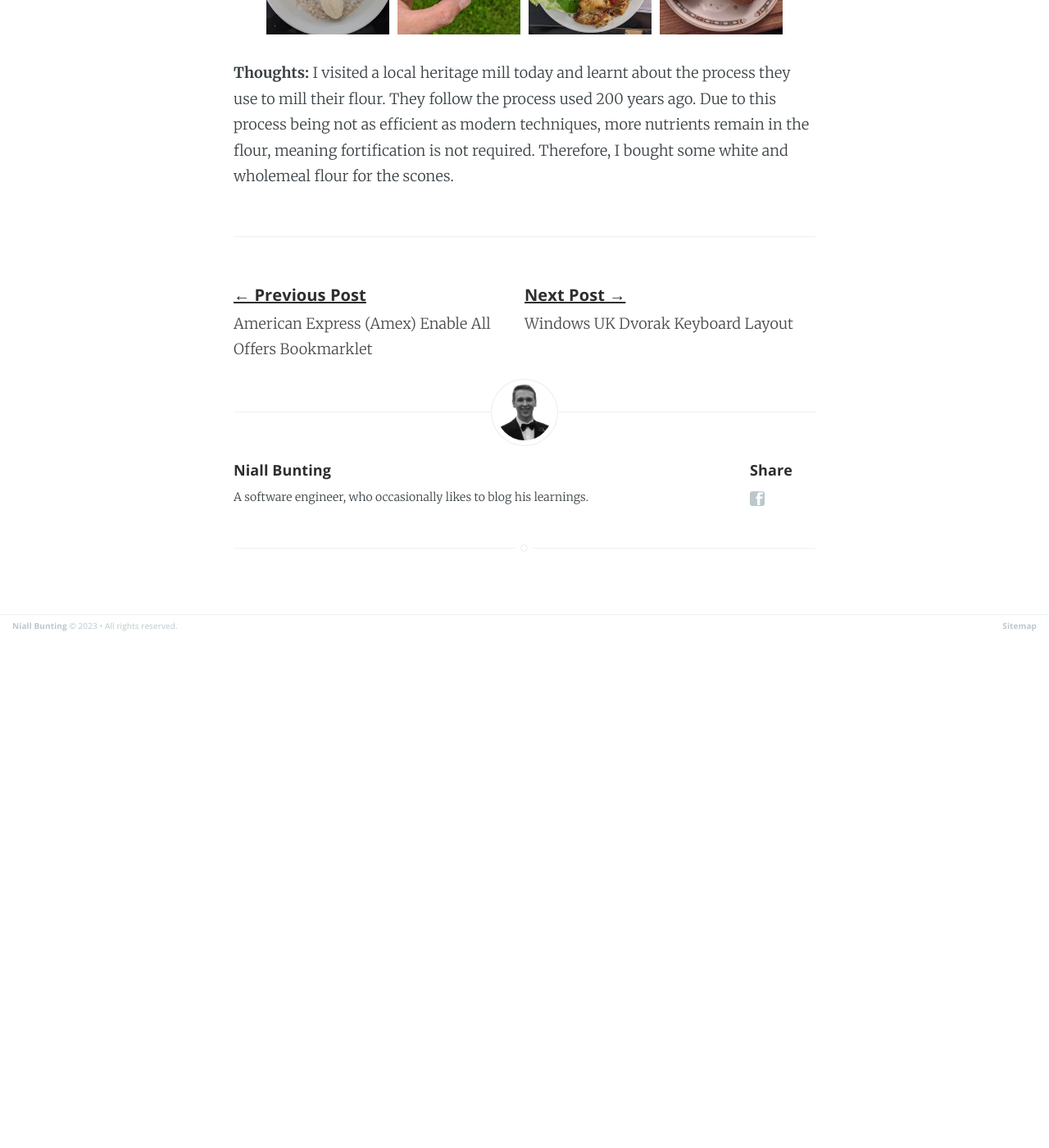
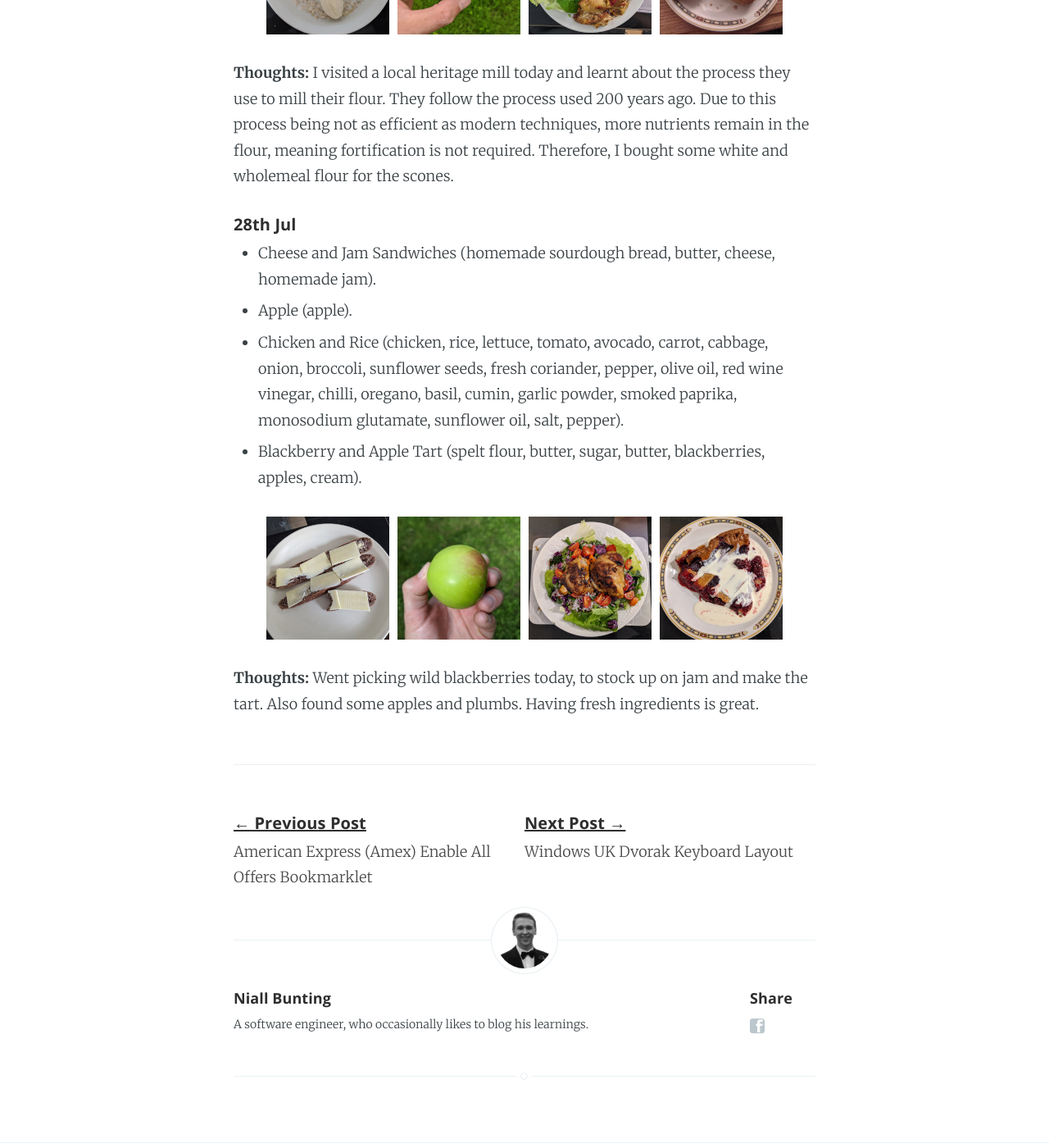
Before and after one commit to NiallBunting/niallbunting.github.io, a Jekyll site: the page built from _posts/2023-07-01-one-ingredient-challenge.markdown, in a window 1280 px wide and 1400 px high, scrolled down 18264 px. Shown: the whole window at 82% size. Built offline with Jekyll 4.4.1, drawn with Linux system fonts in a browser that asks for light colours; before the commit the page ends 19042 px from its top, so only the background shows below that.

Commit message:
OIC day 28

```diff
--- a/_posts/2023-07-01-one-ingredient-challenge.markdown
+++ b/_posts/2023-07-01-one-ingredient-challenge.markdown
@@ -869,6 +869,38 @@ This blog post is going to chart my progress with what I'm eating. I'm no chef a
 
 **Thoughts:** I visited a local heritage mill today and learnt about the process they use to mill their flour. They follow the process used 200 years ago. Due to this process being not as efficient as modern techniques, more nutrients remain in the flour, meaning fortification is not required. Therefore, I bought some white and wholemeal flour for the scones.
 
+##### 28th Jul
+
+* Cheese and Jam Sandwiches (homemade sourdough bread, butter, cheese, homemade jam).
+* Apple (apple).
+* Chicken and Rice (chicken, rice, lettuce, tomato, avocado, carrot, cabbage, onion, broccoli, sunflower seeds, fresh coriander, pepper, olive oil, red wine vinegar, chilli, oregano, basil, cumin, garlic powder, smoked paprika, monosodium glutamate, sunflower oil, salt, pepper).
+* Blackberry and Apple Tart (spelt flour, butter, sugar, butter, blackberries, apples, cream).
+
+<div class="gallery">
+  <div class="galleryitem">
+   <a target="_blank" href="/assets/images/oneingredientchallenge/28-bread.jpg">
+    <img src="/assets/images/oneingredientchallenge/28-bread-sm.jpg"/>
+   </a>
+  </div>
+  <div class="galleryitem">
+   <a target="_blank" href="/assets/images/oneingredientchallenge/28-apple.jpg">
+    <img src="/assets/images/oneingredientchallenge/28-apple-sm.jpg"/>
+   </a>
+  </div>
+  <div class="galleryitem">
+   <a target="_blank" href="/assets/images/oneingredientchallenge/28-chicken.jpg">
+    <img src="/assets/images/oneingredientchallenge/28-chicken-sm.jpg"/>
+   </a>
+  </div>
+  <div class="galleryitem">
+   <a target="_blank" href="/assets/images/oneingredientchallenge/28-pie.jpg">
+    <img src="/assets/images/oneingredientchallenge/28-pie-sm.jpg"/>
+   </a>
+  </div>
+</div>
+
+**Thoughts:** Went picking wild blackberries today, to stock up on jam and make the tart. Also found some apples and plumbs. Having fresh ingredients is great.
+
 [maltodextrin]: https://en.wikipedia.org/wiki/Maltodextrin
 [phytohaemagglutinin]: https://en.wikipedia.org/wiki/Phytohaemagglutinin
 [msg]: https://en.wikipedia.org/wiki/Monosodium_glutamate
```
Also changed, not shown: assets/images/oneingredientchallenge/28-apple-sm.jpg (added), assets/images/oneingredientchallenge/28-apple.jpg (added), assets/images/oneingredientchallenge/28-bread-sm.jpg (added), assets/images/oneingredientchallenge/28-chicken-sm.jpg (added), assets/images/oneingredientchallenge/28-pie-sm.jpg (added), 3 other files.
